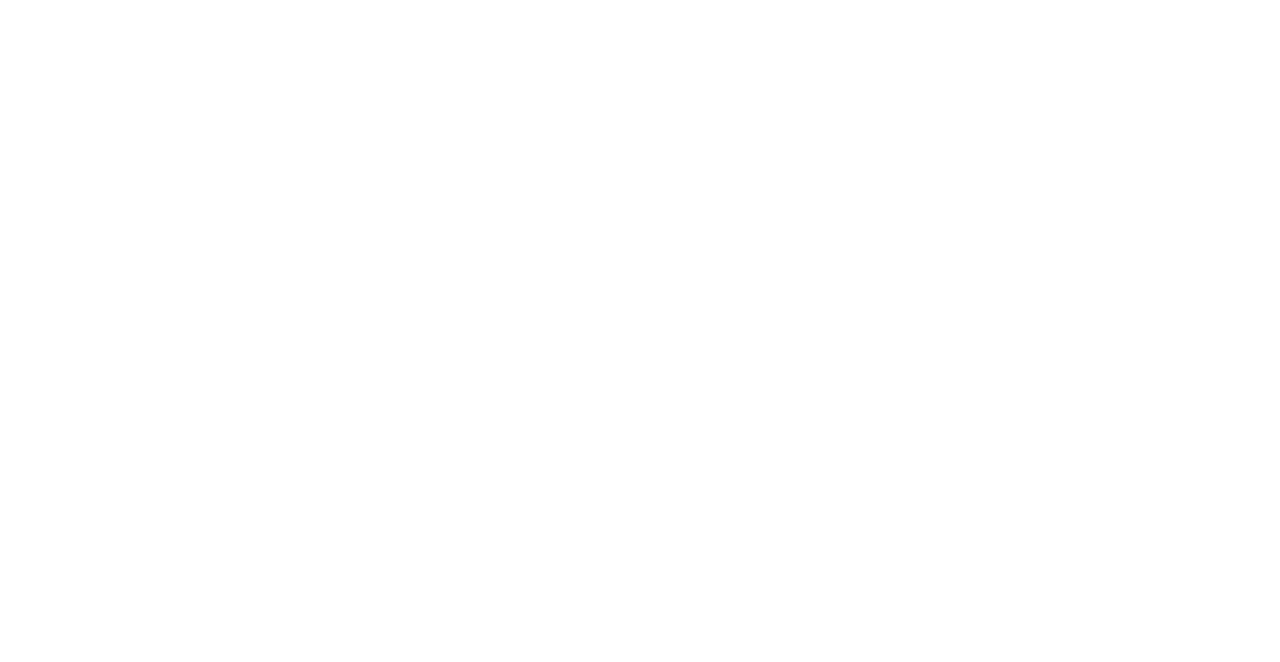
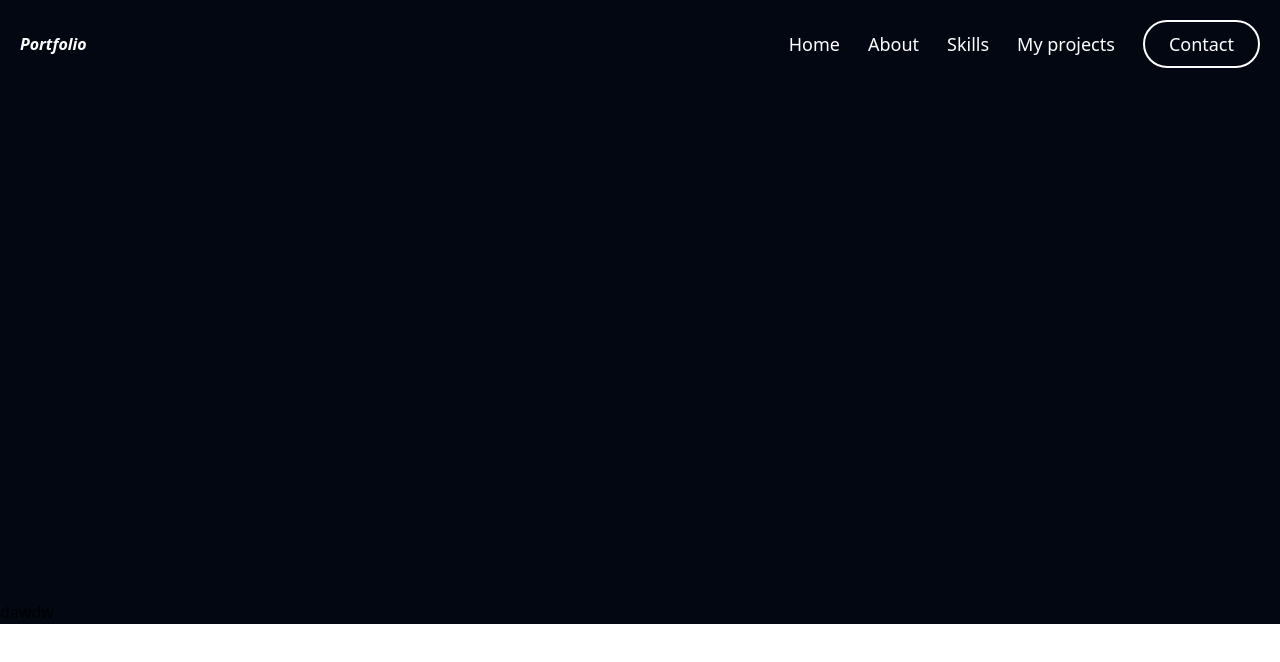
Before and after one commit to jfgarcia0911/jfportfolio-2, a React (Vite) app: page / in a window 1280 px wide. Shown: the top 662 px of the page. Built offline with nearby package versions, Linux system fonts and the light colour scheme.

Commit message:
added Navbar Components

```diff
--- a/src/App.jsx
+++ b/src/App.jsx
@@ -1,7 +1,7 @@
 import {React, useEffect} from 'react';
 import AOS from 'aos';
 import 'aos/dist/aos.css';
-
+import Hero from "./components/Hero";
 function App() {
   useEffect(() => {
     AOS.init({
@@ -9,11 +9,11 @@
     })
   },[])
   return (
-    <main className='bg-gray-950'>
-
-    </main>
-
-  )
+		<main className='bg-gray-950'>
+			<Hero />
+      dawdw
+		</main>
+  );
 }
 
 export default App
--- a/src/components/Hero.jsx
+++ b/src/components/Hero.jsx
@@ -1,9 +1,11 @@
 import React from 'react'
-
+import Navbar from './Navbar'
 export default function Hero() {
   return (
-    <div>
-      Hero
+    <div className='relative overflow-hidden min-h-[550px] sm:min-h-[600px] flex flex-col items-center'>
+        <div className='md:h-[550px] h-[500px] w-[450ox] bg-gradient-to-r absolute from-[#6d2897] via-[#8e6cf5] to-[#bb61c5] transform rotate-45 z-0 right-2 top-28 rounded-3x1'></div>
+
+        <Navbar/>
     </div>
   )
 }
--- /dev/null
+++ b/src/components/Navbar.jsx
@@ -0,0 +1,54 @@
+import React, {useState} from 'react'
+import {FiMenu, FiX} from 'react-icons/fi'
+
+export default function Navbar() {
+    const [isOpen, setIsOpen] = useState(false);
+    const NavbarLinks = [
+        {id:1, name:'Home', link:'#home'},
+        {id:2, name:'About', link:'#about'},
+        {id:3, name:'Skills', link:'#skills'},
+        {id:4, name:'My projects', link:'#projects'},
+    ]
+    return (
+    <header className='fixed top-0 left-0 w-full z-20 text-white' data-aos='fade-up' data-aos-delay='300'>
+        <div className='container mx-auto flex items-center justify-between p-5'>
+            {/* {LOGO} */}
+            <a href="#home" className='text-4x1 font-bold italic text-white'>Portfolio</a>
+
+            {/* Mobile Menu Toggle */}
+            <button className='md:hidden focus:outline-none' onClick={()=>setIsOpen(!isOpen)}>
+                <FiMenu className='w-8 h-8 text-white'/>
+            </button>
+
+            {/* Desktop Navigation */}
+            <nav className='hidden md:flex items-center space-x-7'>
+                {NavbarLinks.map((link)=>(
+                    <a key={link.id} href={link.link} className='hover:text-gray-200 text-lg'>
+                        {link.name}
+                    </a>
+                ))}
+                <button className='inline-flex text-white border-2 py-2 px-6 focus:outline-none hover:bg-purple-800 rounded-full text-lg'>
+                    {" "}
+                    Contact{" "}
+                </button>
+            </nav>
+        </div>
+
+        {/* Mobile Navigation */}
+        <div className={`${isOpen ? 'block':'hidden'} md:hidden bg-[#801b9c] absolute top-0 left-0 w-full h-screen flex flex-col items-center justify-center space-y-8 pt-16`}>
+            {/* Close Button */}
+            <button className='absolute top-5 right-5 text-white' onClick={()=>setIsOpen(false)}>
+                <FiX className="w-8 h-8" />
+            </button>
+            {/* Mobile Navigation  */}
+            {NavbarLinks.map((link) => (
+                <a key={link.id} href={link.link} className='text-lg text-white hover:text-gray-300' onClick={()=>setIsOpen(false)}>{link.name}</a>
+            ))}
+            {/* Contact button  */}
+            <button className='inline-flex text-white border-2 py-2 px-6 focus:outline-none hover:bg-purple-800 rounded-full text-lg'></button>
+
+        </div>
+
+    </header>
+  )
+}
```
